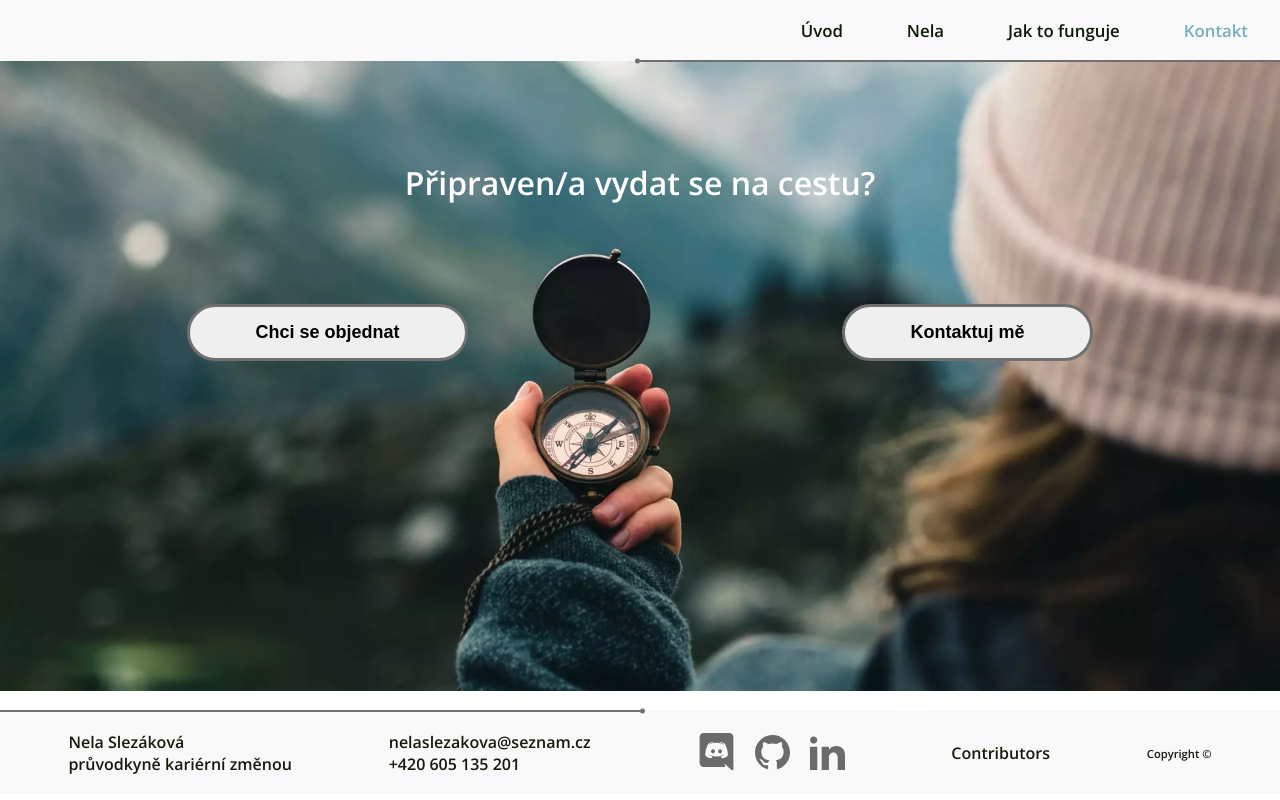
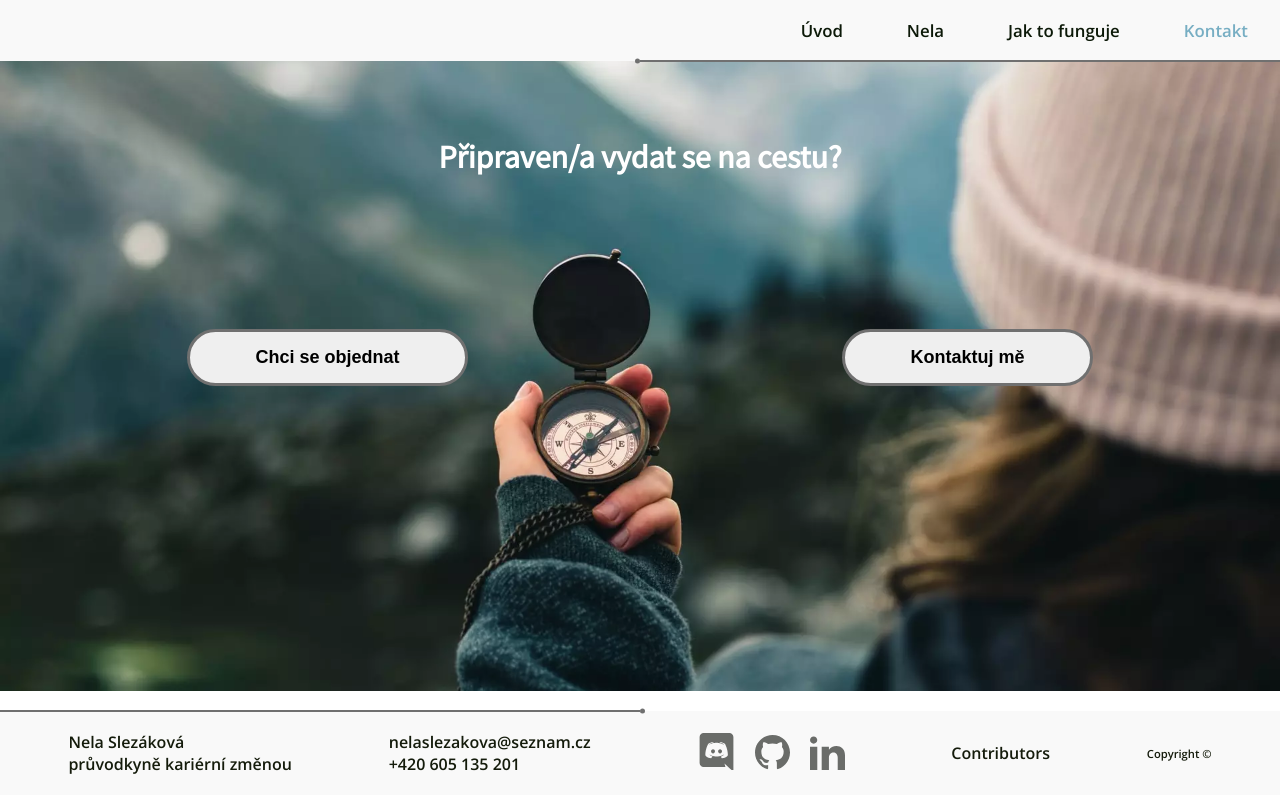
Before and after one commit to NelliaS/personal-webpage, a Next.js app: page /kontakt in a window 1280 px wide. Built offline with nearby package versions, Linux system fonts and the light colour scheme.

Commit message:
Design updates

```diff
--- a/src/styles/Button.module.css
+++ b/src/styles/Button.module.css
@@ -4,5 +4,6 @@
 
 .btn_primary:hover {
     border: 3px solid #77aec3;
-    color: #77aec3;
+    color: #ffffff;
+    background-color: #77aec3;
 }
--- a/src/styles/Contact.module.css
+++ b/src/styles/Contact.module.css
@@ -138,7 +138,7 @@
 
 @media screen and (min-width: 768px) {
     .inner_wrapper {
-        justify-content: space-evenly;
+        justify-content: space-around;
         text-align: left;
     }
 }
--- a/src/styles/Title.module.css
+++ b/src/styles/Title.module.css
@@ -1,6 +1,7 @@
 .main_title {
     color: #ffffff;
     font-size: 1.4rem;
+    font-family: var(--font-family-main);
 }
 
 @media screen and (min-width: 768px) {
--- a/src/utils/Validators.ts
+++ b/src/utils/Validators.ts
@@ -4,6 +4,6 @@ export const ValidateEmail = (email: string) => {
 }
 
 export const ValidatePhoneNumber = (phoneNumber: string) => {
-   const reg =  /^(\+42[0-1])? ?[0-9]{3,4} ?[0-9]{3} ?[0-9]{3}$/;
+   const reg =  /^((\+42[0-1])|0)? ?[0-9]{3} ?[0-9]{3} ?[0-9]{3}$/;
    return reg.test(phoneNumber)
 }
```
